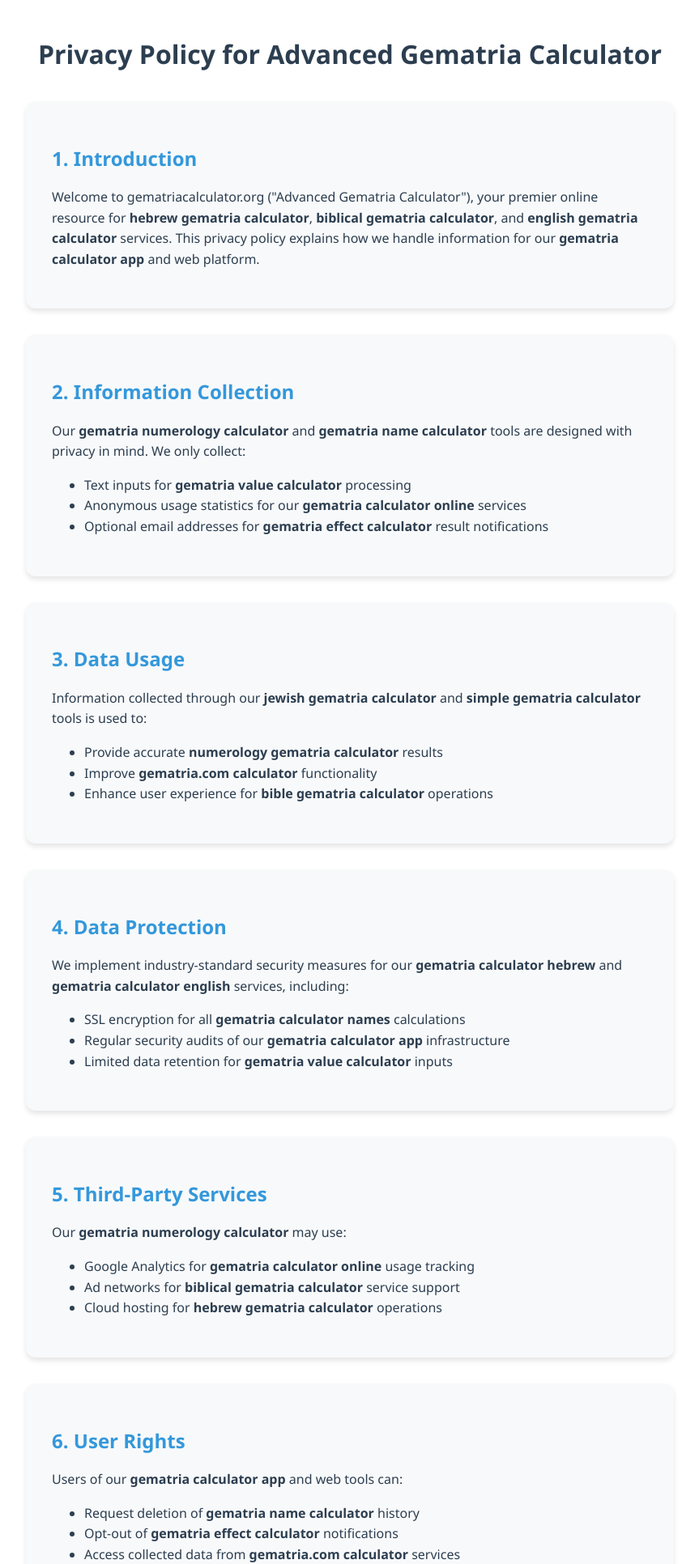
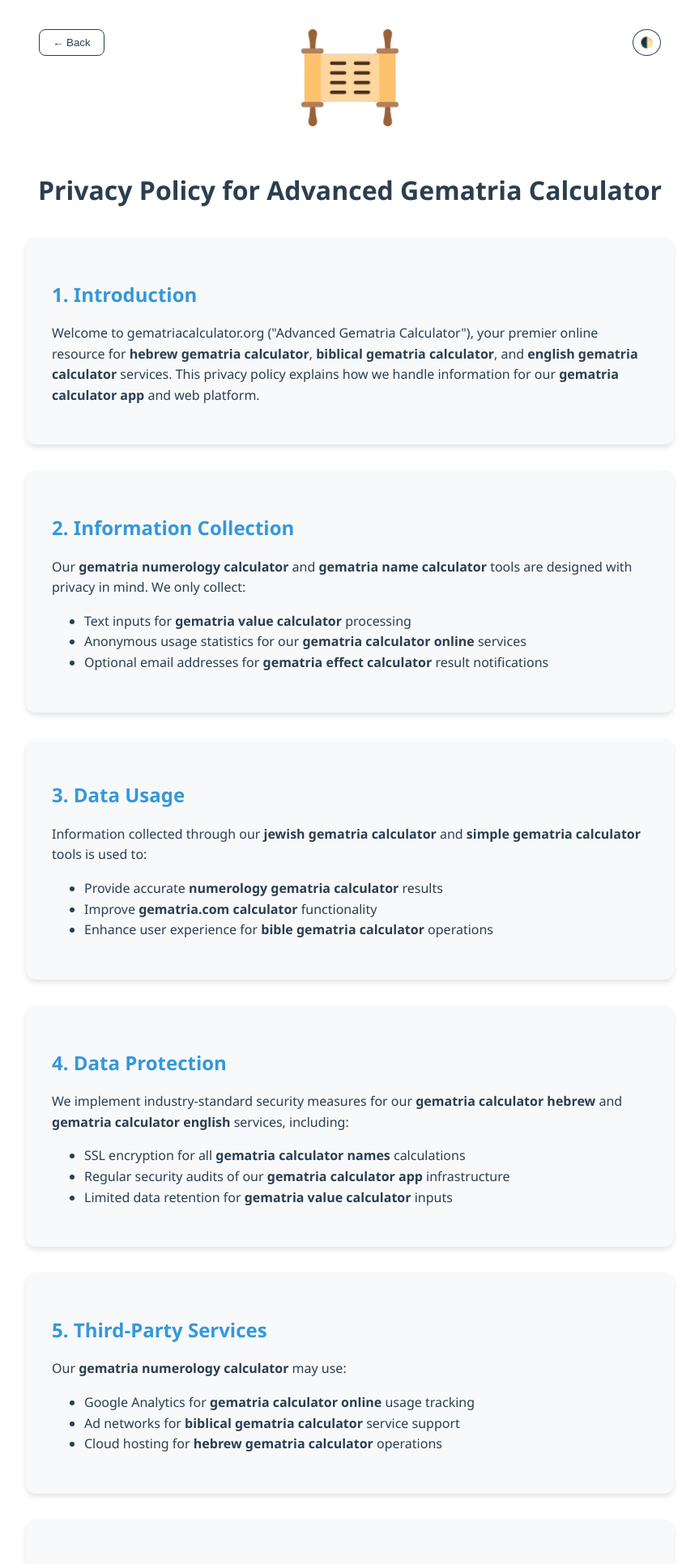
Before and after one commit to beingdutta/gematriacalculators.org, a PHP site: page /privacy-policy.html in a window 1280 px wide. Shown: the top 1932 px of the page at 81% size, without its empty margins (208-1071 px from the left). Run offline with PHP 8.4, Linux system fonts and the light colour scheme.

Commit message:
Fixed Privacy-Policy

```diff
--- a/blog-collections.html
+++ b/blog-collections.html
@@ -69,7 +69,7 @@
                 <a href="#about">About Us</a>
                 <a href="#contact">Contact Us</a>
                 <a href="/terms-conditions.html">Terms & Conditions</a>
-                <a href="privacy-policy.html">Privacy Policy</a>
+                <a href="/privacy-policy.html">Privacy Policy</a>
             </div>
         </footer>
     </div>
--- a/privacy-policy.html
+++ b/privacy-policy.html
@@ -7,17 +7,28 @@
     window.dataLayer = window.dataLayer || [];
     function gtag(){dataLayer.push(arguments);}
     gtag('js', new Date());
-
     gtag('config', 'G-1DQQSD51V4');
     </script>
+
     <meta charset="UTF-8">
     <meta name="viewport" content="width=device-width, initial-scale=1.0">
     <title>Privacy Policy - Advanced Gematria Calculator</title>
-    <link rel="stylesheet" href="styles/privacy-policy.css">
-
+    <link rel="stylesheet" href="/styles/gemat-style.css">
+    <link rel="stylesheet" href="/styles/privacy-policy.css">
+    <link rel="icon" type="image/png" sizes="32x32" href="assets/site-icon.png">
 </head>
 <body>
     <div class="container">
+        <div class="ad-space"></div>
+
+        <header class="header">
+            <button class="back-button" onclick="window.history.back()">← Back</button>
+            <img src="/assets/header-image.webp" alt="Site Logo" id="themeLogo">
+            <button class="theme-toggle" onclick="toggleTheme()">🌓</button>
+        </header>
+
+        <main>
+            <div class="terms-content">
                 <h1>Privacy Policy for Advanced Gematria Calculator</h1>
 
                 <div class="policy-section">
@@ -87,5 +98,19 @@
                     Website: <a href="index.html">gematriacalculator.org</a></p>
                 </div>
             </div>
+        </main>
+
+        <footer class="footer">
+            <div class="footer-links">
+                <a href="/blog-collections.html">Blog</a>
+                <a href="#about">About Us</a>
+                <a href="#contact">Contact Us</a>
+                <a href="/terms-conditions.html">Terms & Conditions</a>
+                <a href="#">Privacy Policy</a>
+            </div>
+        </footer>
+    </div>
+
+    <script src="/scripts/index.js"></script>
 </body>
 </html>
--- a/styles/privacy-policy.css
+++ b/styles/privacy-policy.css
@@ -56,3 +56,72 @@ a {
 a:hover {
     text-decoration: underline;
 }
+
+/* Header Styles */
+.header {
+    text-align: center;
+    padding: 1rem 0;
+    position: relative;
+}
+
+#themeLogo {
+    max-width: 120px;  /* Maximum width */
+    height: auto;      /* Maintain aspect ratio */
+    width: auto;       /* Prevent distortion */
+    margin-bottom: 1rem;
+    display: block;    /* Ensure proper centering */
+    margin-left: auto;
+    margin-right: auto;
+}
+
+.theme-toggle {
+    position: absolute;
+    top: 1rem;
+    right: 1rem;
+    background: none;
+    border: 1px solid var(--primary);
+    color: var(--primary);
+    padding: 0.5rem;
+    border-radius: 50%;
+    cursor: pointer;
+    transition: var(--transition);
+}
+
+
+/* Footer Styles */
+.footer {
+    margin-top: auto;
+    padding: 2rem 0;
+    text-align: center;
+}
+
+.footer-links {
+    display: flex;
+    justify-content: center;
+    gap: 1.5rem;
+    flex-wrap: wrap;
+    margin-bottom: 1rem;
+}
+
+.footer-links a {
+    color: var(--text);
+    text-decoration: none;
+    transition: color 0.3s ease;
+}
+
+.footer-links a:hover {
+    color: var(--primary);
+}
+
+.back-button {
+    position: absolute;
+    top: 1rem;
+    left: 1rem;
+    background: none;
+    border: 1px solid var(--primary);
+    color: var(--primary);
+    padding: 0.5rem 1rem;
+    border-radius: 8px;
+    cursor: pointer;
+    transition: var(--transition);
+}
```
Lines whose indentation alone changed are shown as unchanged.
